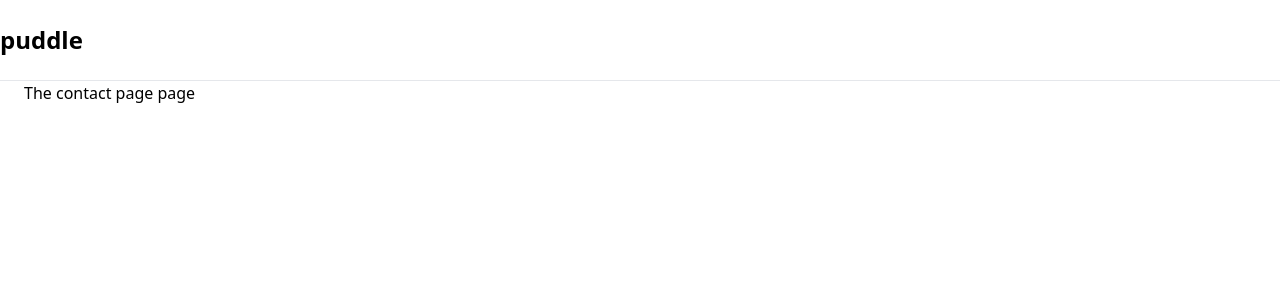
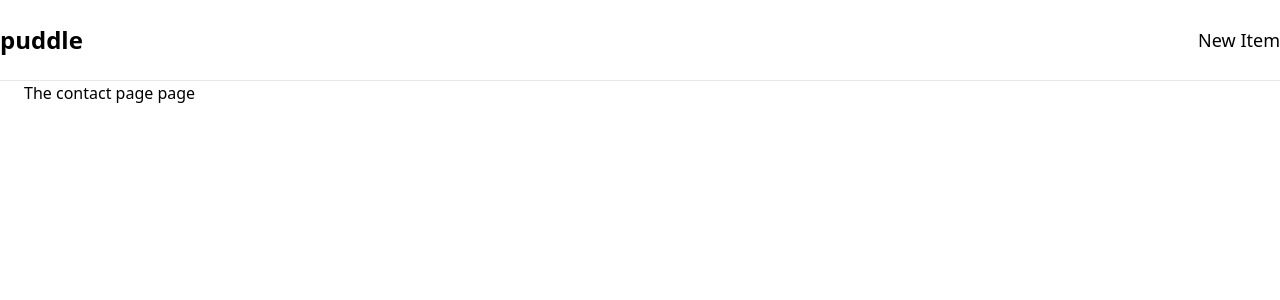
Before and after one commit to Mamba1099/Online_Marketplace, a Django app: page /contact/ in a window 1280 px wide. Shown: the top 300 px of the page. Run offline with Django 4.2, Linux system fonts and the light colour scheme; some libraries are stand-ins or nearby versions.

Commit message:
feat: add new item link to contact page

```diff
--- a/My_project/core/templates/base.html
+++ b/My_project/core/templates/base.html
@@ -9,8 +9,10 @@
         {%block title%}{%endblock%} | puddle</title>
   </head>
   <body>
-    <nav class="py-6 py-6 flex justify-between item-center border-b border-gray-200">
+    <nav class="py-6 py-6 flex justify-between items-center border-b border-gray-200">
         <a href="/" class="text-2xl font-semibold">puddle</a>
+        <div class="flex items-center hover:text-blue-500">
+            <a href="#"  class="ml-4 text-lg">New Item</a>
     </nav>
     <div class="px-6 px-6">
         {%block content%}
```
